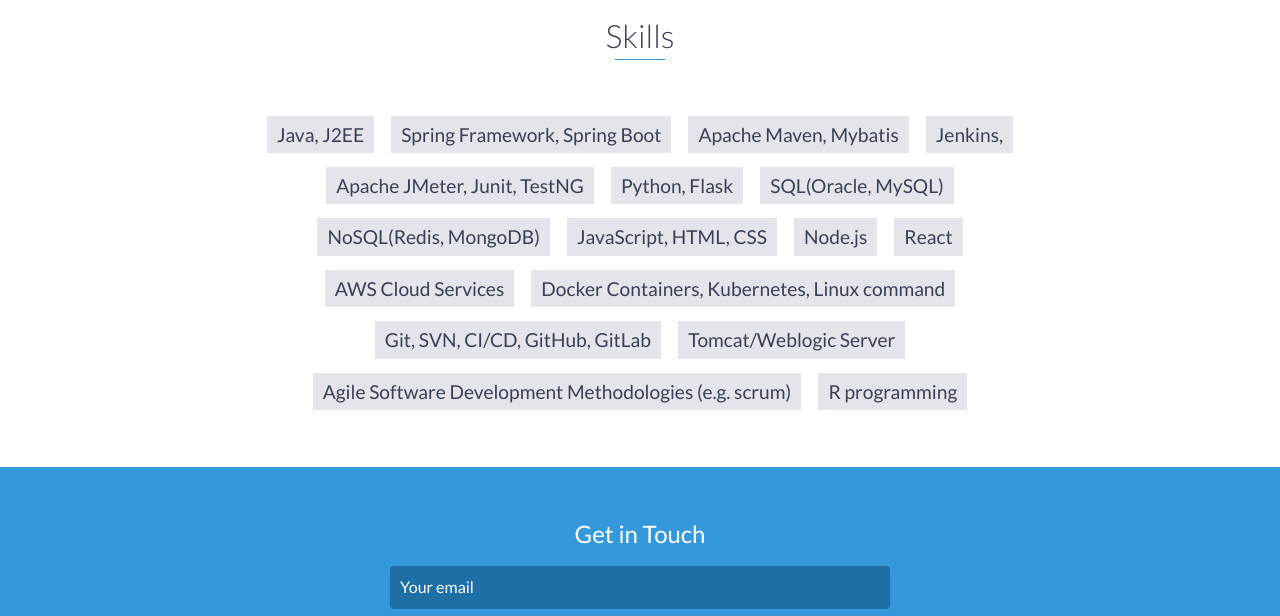
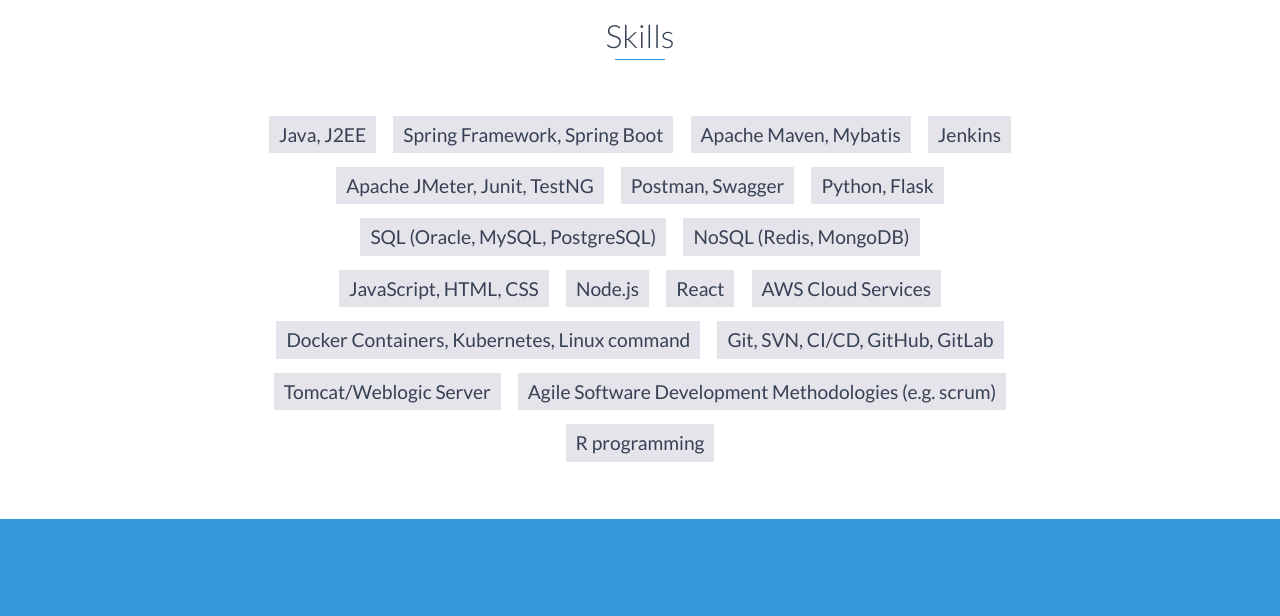
Before and after one commit to greensure/greensure.github.io, a website: page index.html in a window 1280 px wide. Shown: the part 5450-6066 px from the top of the page. Drawn offline with nearby package versions, Linux system fonts and the light colour scheme.

Commit message:
update resume

```diff
--- a/index.html
+++ b/index.html
@@ -268,14 +268,16 @@
         <ul>
             <li>Java, J2EE</li>
             <li>Spring Framework, Spring Boot</li>
+
             <li>Apache Maven, Mybatis</li>
-            <li>Jenkins,</li>
+            <li>Jenkins</li>
             <li>Apache JMeter, Junit, TestNG</li>
+            <li>Postman, Swagger</li>
 
             <li>Python, Flask</li>
 
-            <li>SQL(Oracle, MySQL)</li>
-            <li>NoSQL(Redis, MongoDB)</li>
+            <li>SQL (Oracle, MySQL, PostgreSQL)</li>
+            <li>NoSQL (Redis, MongoDB)</li>
 
             <li>JavaScript, HTML, CSS</li>
             <li>Node.js</li>
@@ -284,8 +286,10 @@
             <li>AWS Cloud Services</li>
             <li>Docker Containers, Kubernetes, Linux command</li>
             <li> Git, SVN, CI/CD, GitHub, GitLab</li>
+
             <li>Tomcat/Weblogic Server</li>
             <li>Agile Software Development Methodologies (e.g. scrum)</li>
+
             <li>R programming</li>
 
         </ul>
@@ -293,7 +297,7 @@
     <!-- End #skills -->
 
     <div id="contact">
-        <h2>Get in Touch</h2>
+        <!-- <h2>Get in Touch</h2>
         <div id="contact-form">
             <form method="POST" action="https://formspree.io/email@email.com">
                 <input type="hidden" name="_subject" value="Contact request from personal website" />
@@ -301,7 +305,7 @@
                 <textarea name="message" placeholder="Your message" required></textarea>
                 <button type="submit">Send</button>
             </form>
-        </div>
+        </div> -->
         <!-- End #contact-form -->
     </div>
     <!-- End #contact -->
```
